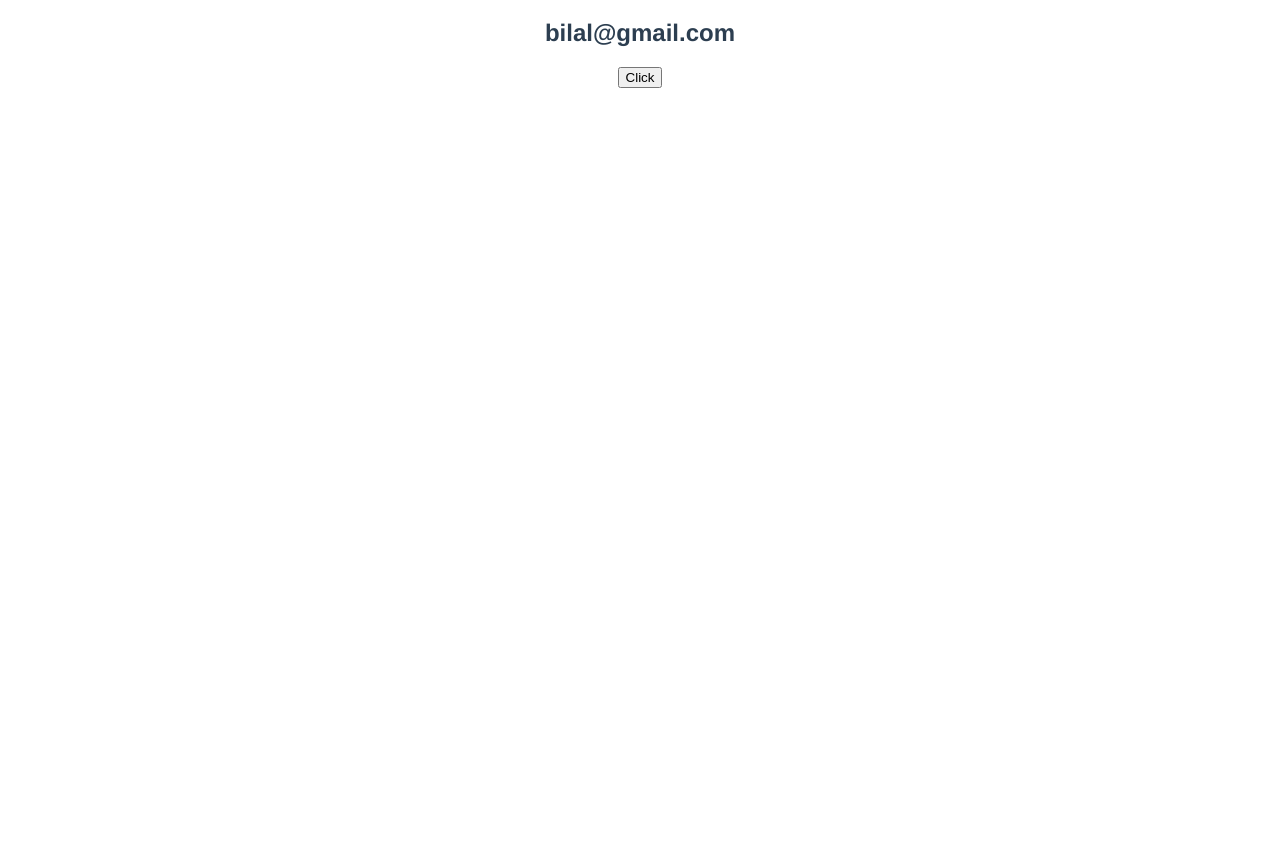
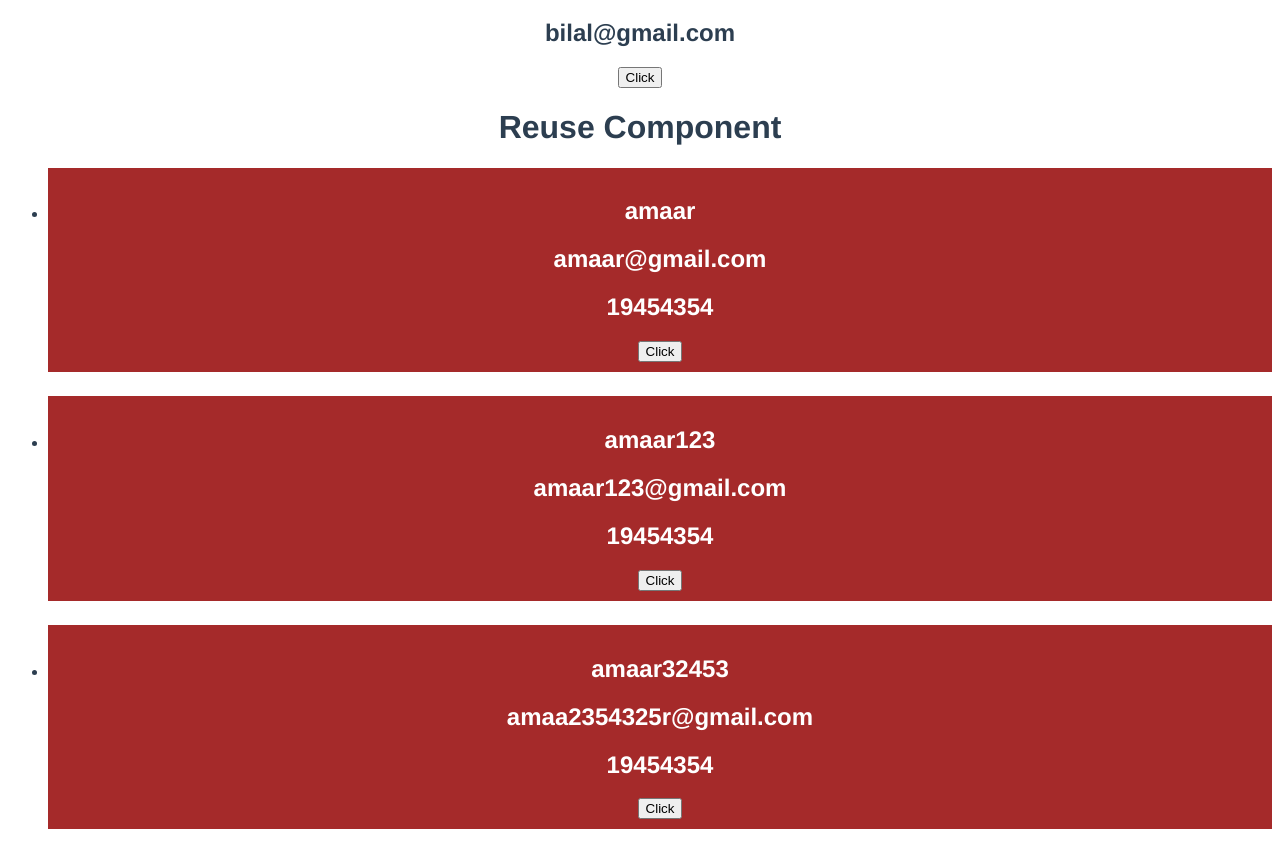
Before and after one commit to Amaar466/Vus-js3-Basic, a Vue app: page / in a window 1280 px wide. Shown: the part 1792-2645 px from the top of the page. Before the commit the page ends 1888 px from the top, so only its background shows below. Built offline with nearby package versions, Linux system fonts and the light colour scheme.

Commit message:
reuseComponent

```diff
--- a/src/App.vue
+++ b/src/App.vue
@@ -10,6 +10,7 @@
   <conditionIfelse />
   <loopsAll />
   <parentCompenent />
+  <reuseComponent />
 </template>
 
 <script>
@@ -23,6 +24,7 @@ import checkBox from './components/checkBox.vue';
 import conditionIfelse from './components/conditionIfelse.vue';
 import loopsAll from './components/loopsAll.vue';
 import parentCompenent from './components/parentCompenent.vue';
+import reuseComponent from './components/reuseComponent.vue';
 
 
 export default {
@@ -37,7 +39,8 @@ export default {
     checkBox,
     conditionIfelse,
     loopsAll,
-    parentCompenent
+    parentCompenent,
+    reuseComponent,
 }
 }
 </script>
--- /dev/null
+++ b/src/components/reuseComponent.vue
@@ -0,0 +1,46 @@
+<template>
+    <div>
+        <h1>Reuse Component</h1>
+        <ul>
+            <li v-for="item in users" :key="item.name">
+                <userComponent :data="item" :getData="getData"/>
+            </li>
+        </ul>
+    </div>
+</template>
+
+<script>
+import userComponent from './userComponent.vue';
+
+export default {
+    name: 'reuseComponent',
+    components: {
+        userComponent,
+    },
+    methods: {
+        getData(name){
+            alert(name);
+        }
+    },
+    data() {
+        return {
+            users: [{
+                    name: 'amaar',
+                    email: 'amaar@gmail.com',
+                    phoneNo: '19454354'
+                },
+                {
+                    name: 'amaar123',
+                    email: 'amaar123@gmail.com',
+                    phoneNo: '19454354'
+                },
+                {
+                    name: 'amaar32453',
+                    email: 'amaa2354325r@gmail.com',
+                    phoneNo: '19454354'
+                }
+            ]
+        }
+    },
+}
+</script>
--- /dev/null
+++ b/src/components/userComponent.vue
@@ -0,0 +1,30 @@
+<template>
+    <div class="user">
+    <h2>{{ data.name }}</h2>
+    <h2>{{ data.email }}</h2>
+   <h2>{{ data.phoneNo }}</h2>
+   <button v-on:click="getData(data.name)">Click</button>
+</div>
+
+</template>
+
+<script>
+export default{
+    name:'userComponent',
+    props:{
+        data:Object,
+        getData:Function
+    }
+}
+</script>
+
+<style scoped>
+.user{
+    background-color:brown;
+    padding: 10px;
+    margin-bottom: 23px;
+    border-bottom: 1px solid;
+    color: white;
+
+}
+</style>
```
